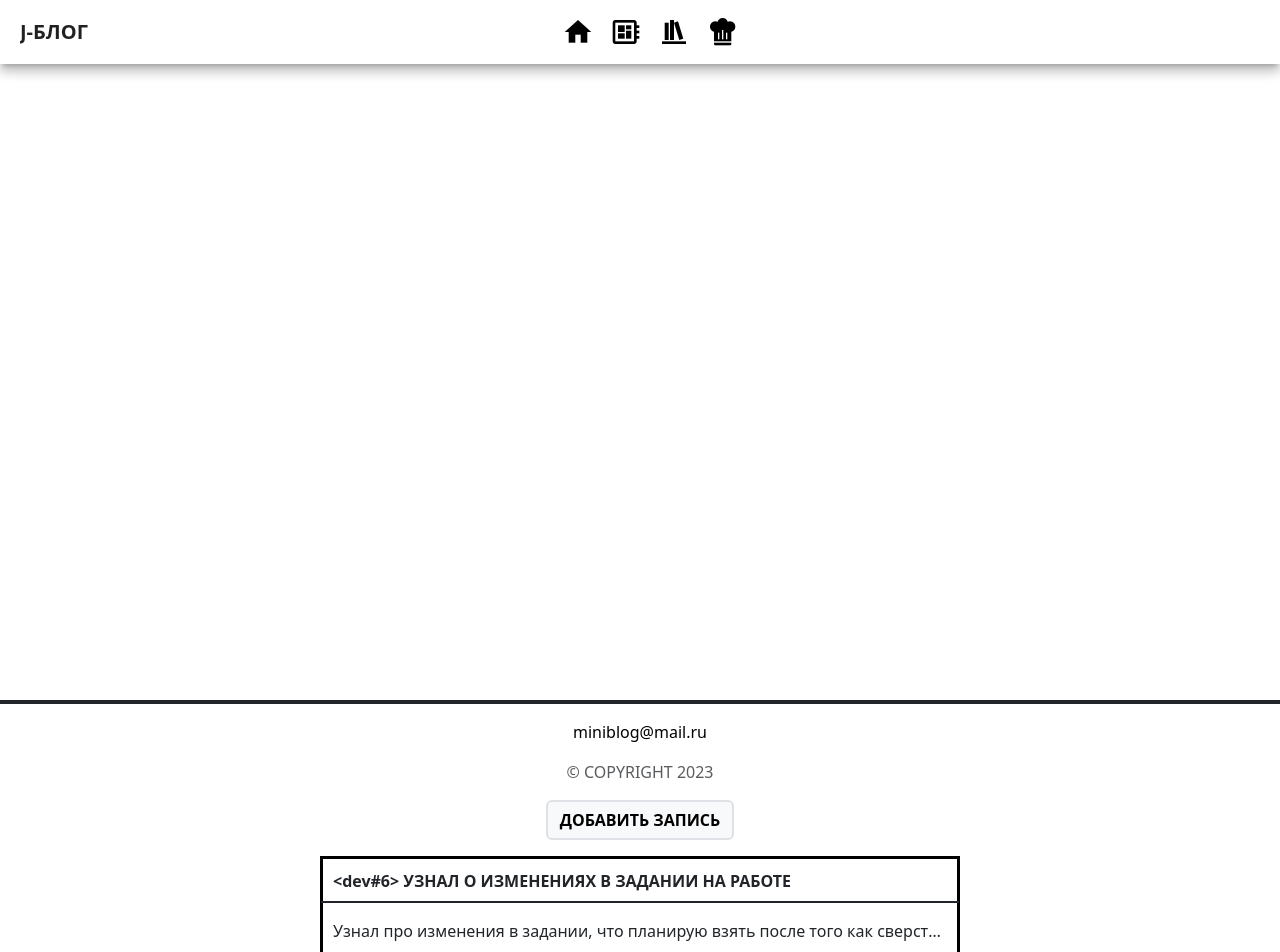
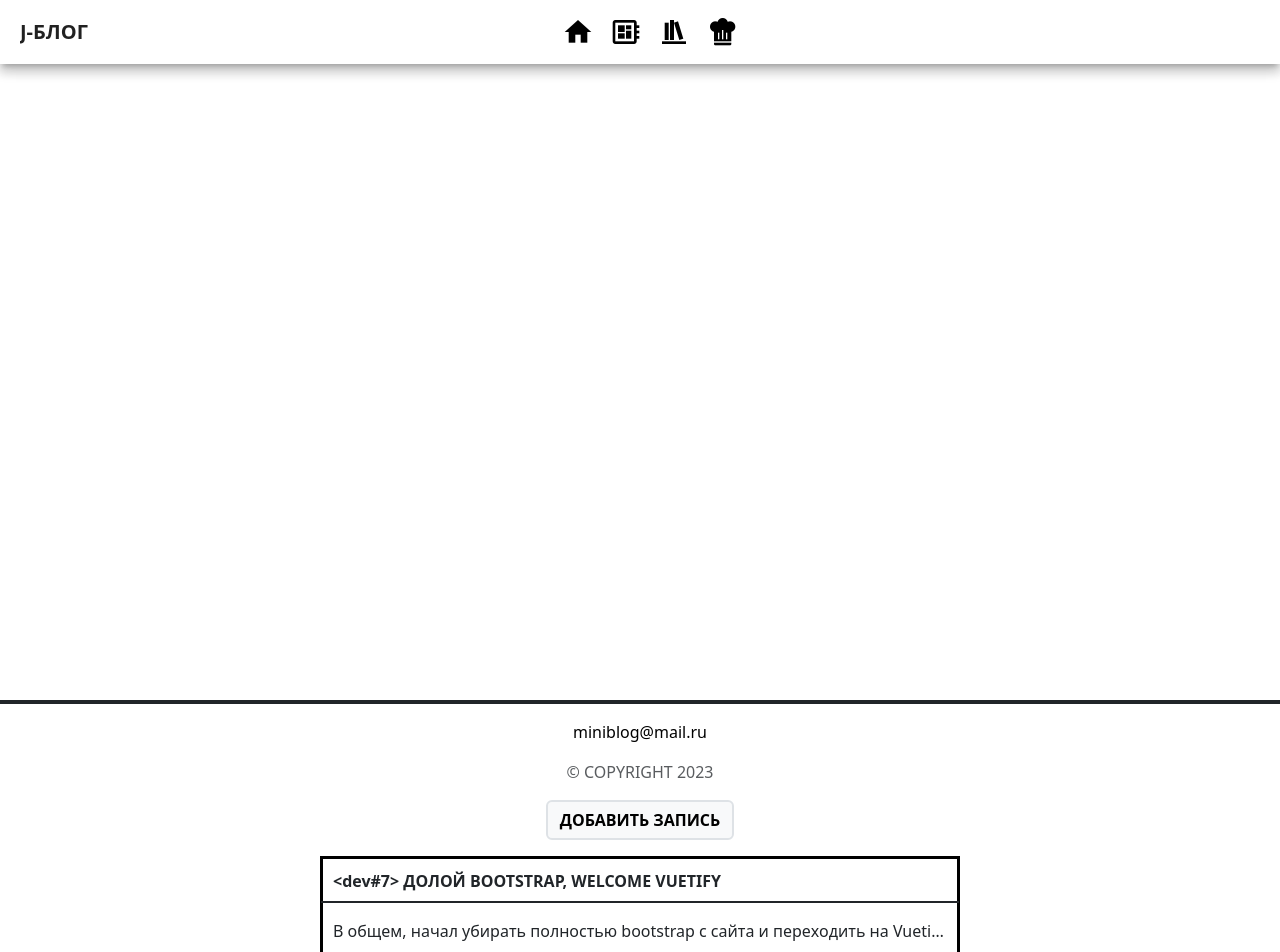
Before and after one commit to Potapov-AA/J-BLOG, a Vue app: page /devlog in a window 1280 px wide. Shown: the top 952 px of the page. Built offline with nearby package versions, Linux system fonts and the light colour scheme.

Commit message:
Новая запись

```diff
--- a/src/stores/devlog.js
+++ b/src/stores/devlog.js
@@ -4,10 +4,16 @@ const STORE_NAME = "devlog";
 
 const defaultValue = [
   {
+    id: 6,
+    title: "Долой Bootstrap, Welcome Vuetify",
+    description:
+      "В общем, начал убирать полностью bootstrap с сайта и переходить на Vuetify. В целом думаю управлюсь быстро, сейчас изменил полностью HEADER, получилось даже лучше чем было до этого. Также убрал bootstrap иконки и подключил Material Design Icons, так как Vuetify может очень хорошо с ними работать. Также касательно header-а перенес его в отдельный компонент, а также перенес в отдельный компонент иконки-старниц. Также маленькое изменение по названию блога, добавил так сказать индивидуальности. Теперь он называется J-БЛОГ (JESTER'S-БЛОГ)",
+  },
+  {
     id: 5,
     title: "Узнал о изменениях в задании на работе",
     description:
-      "Узнал про изменения в задании, что планирую взять после того как сверстаю основу для миниБЛОГа. Если в кратце, то там было сказано, что нужно юзать Vuetify, фреймворк UI-компонентов. Щас научил его подключать, а также использовать дефолтные компоненты."
+      "Узнал про изменения в задании, что планирую взять после того как сверстаю основу для миниБЛОГа. Если в кратце, то там было сказано, что нужно юзать Vuetify, фреймворк UI-компонентов. Щас научил его подключать, а также использовать дефолтные компоненты.",
   },
   {
     id: 4,
```
